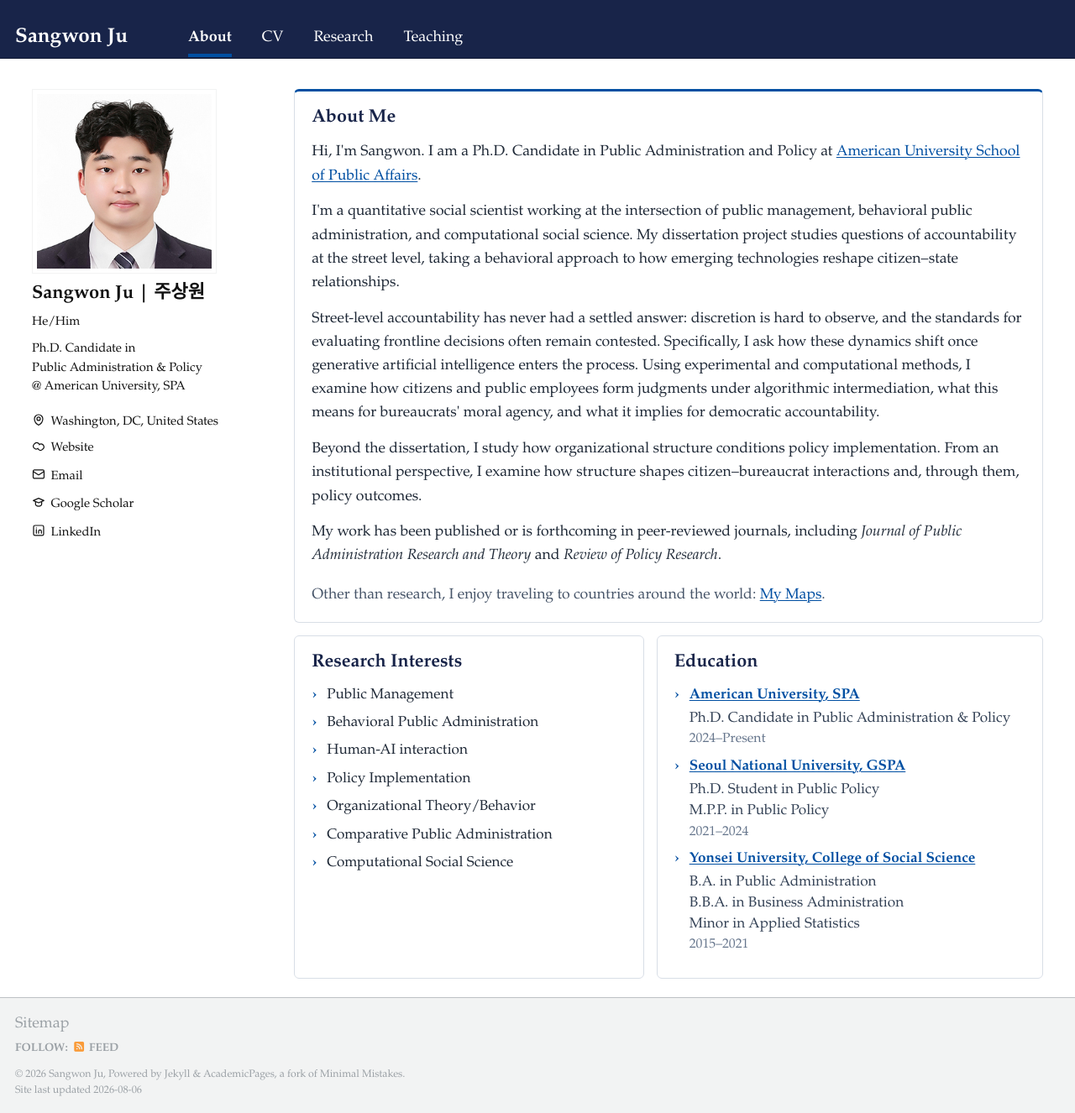
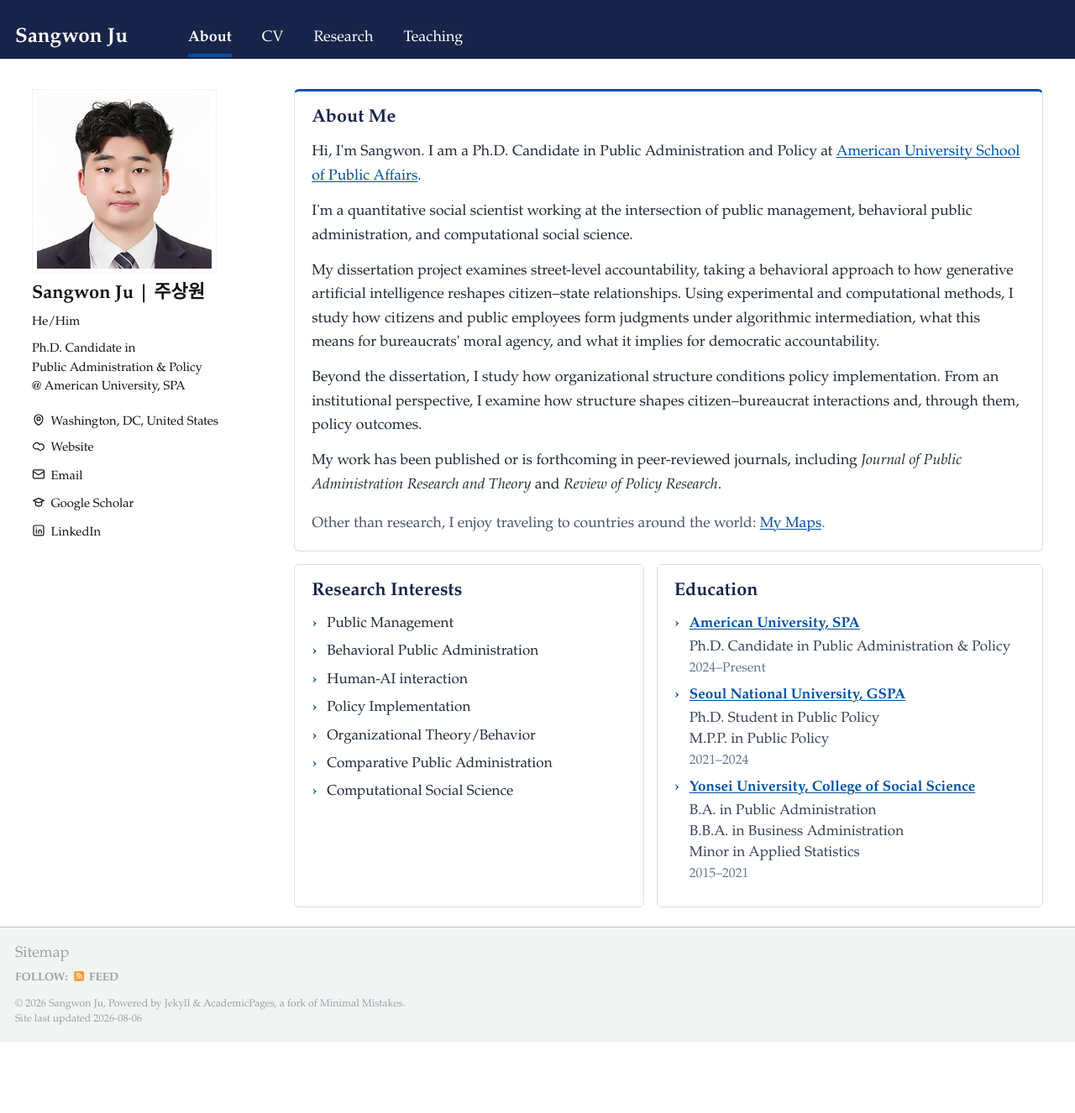
Before and after one commit to SangwonJu/sangwonju.github.io, a Jekyll site: the page built from _pages/about.md, in a window 1280 px wide and 1326 px high. Shown: the whole window at 84% size. Built offline with Jekyll 4.4.1, drawn with Linux system fonts in a browser that asks for light colours.

Commit message:
Condense homepage research summary

```diff
--- a/_pages/about.md
+++ b/_pages/about.md
@@ -14,8 +14,8 @@ redirect_from:
   <section class="home-card home-card--about">
     <h2>About Me</h2>
     <p>Hi, I'm Sangwon. I am a Ph.D. Candidate in Public Administration and Policy at <a href="https://www.american.edu/spa/dpap/index.cfm">American University School of Public Affairs</a>.</p>
-    <p>I'm a quantitative social scientist working at the intersection of public management, behavioral public administration, and computational social science. My dissertation project studies questions of accountability at the street level, taking a behavioral approach to how emerging technologies reshape citizen–state relationships.</p>
-    <p>Street-level accountability has never had a settled answer: discretion is hard to observe, and the standards for evaluating frontline decisions often remain contested. Specifically, I ask how these dynamics shift once generative artificial intelligence enters the process. Using experimental and computational methods, I examine how citizens and public employees form judgments under algorithmic intermediation, what this means for bureaucrats' moral agency, and what it implies for democratic accountability.</p>
+    <p>I'm a quantitative social scientist working at the intersection of public management, behavioral public administration, and computational social science.</p>
+    <p>My dissertation project examines street-level accountability, taking a behavioral approach to how generative artificial intelligence reshapes citizen–state relationships. Using experimental and computational methods, I study how citizens and public employees form judgments under algorithmic intermediation, what this means for bureaucrats' moral agency, and what it implies for democratic accountability.</p>
     <p>Beyond the dissertation, I study how organizational structure conditions policy implementation. From an institutional perspective, I examine how structure shapes citizen–bureaucrat interactions and, through them, policy outcomes.</p>
     <p>My work has been published or is forthcoming in peer-reviewed journals, including <em>Journal of Public Administration Research and Theory</em> and <em>Review of Policy Research</em>.</p>
     <p class="home-card__note">Other than research, I enjoy traveling to countries around the world: <a href="https://www.google.com/maps/d/u/0/edit?mid=1EL3lmIvsf7OJClETAXOsiJUonQRItdQ&ll=37.76217890117158%2C126.87913882121927&z=5">My Maps</a>.</p>
```
